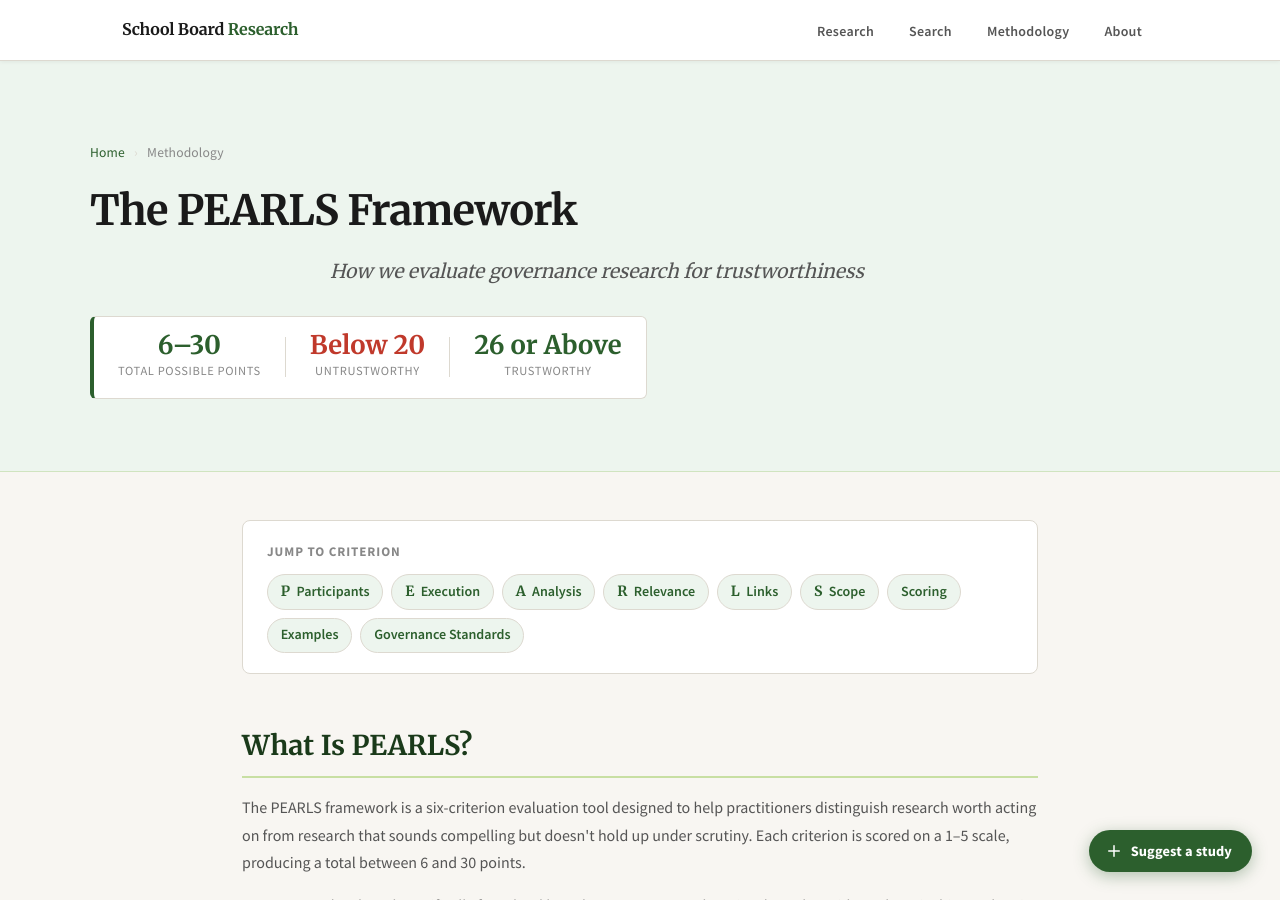
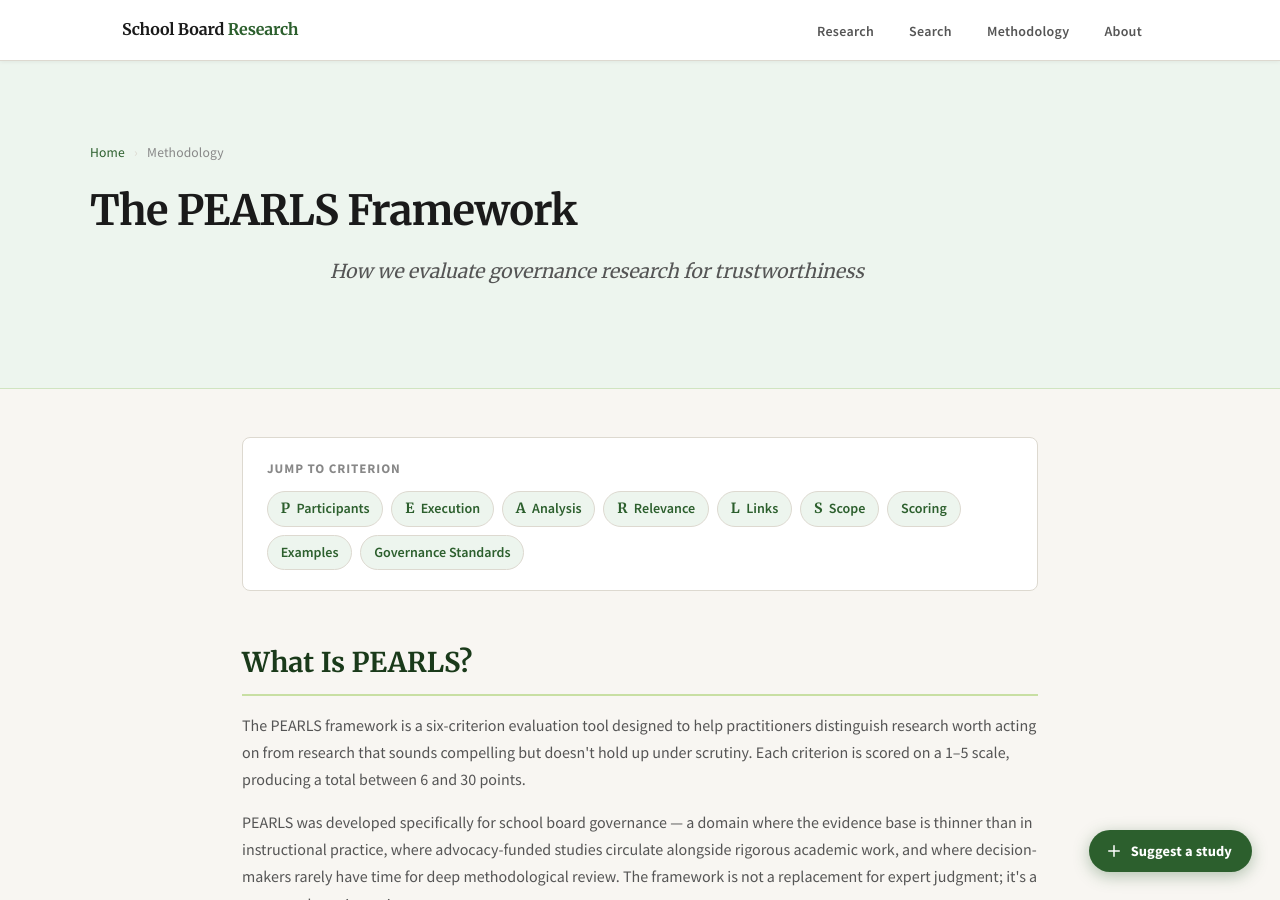
Before and after one commit to ajcrabill/schoolboardresearch-com, a Jekyll site: the page built from methodology.html, in a window 1280 px wide and 900 px high. Built offline with Jekyll 4.4.1, drawn with Linux system fonts in a browser that asks for light colours.

Commit message:
Remove score summary from methodology hero — doesn't match page table
Co-Authored-By: Claude Sonnet 4.6 <noreply@anthropic.com>

```diff
--- a/methodology.html
+++ b/methodology.html
@@ -12,22 +12,6 @@ title: "Methodology"
       </div>
       <h1>The PEARLS Framework</h1>
       <p class="hero-subtitle">How we evaluate governance research for trustworthiness</p>
-      <div class="hero-score-badge">
-        <div class="score-item">
-          <span class="score-number total">6–30</span>
-          <span class="score-label">Total Possible Points</span>
-        </div>
-        <div class="divider"></div>
-        <div class="score-item">
-          <span class="score-number low">Below 20</span>
-          <span class="score-label">Untrustworthy</span>
-        </div>
-        <div class="divider"></div>
-        <div class="score-item">
-          <span class="score-number high">26 or Above</span>
-          <span class="score-label">Trustworthy</span>
-        </div>
-      </div>
     </div>
   </div>
 
```
